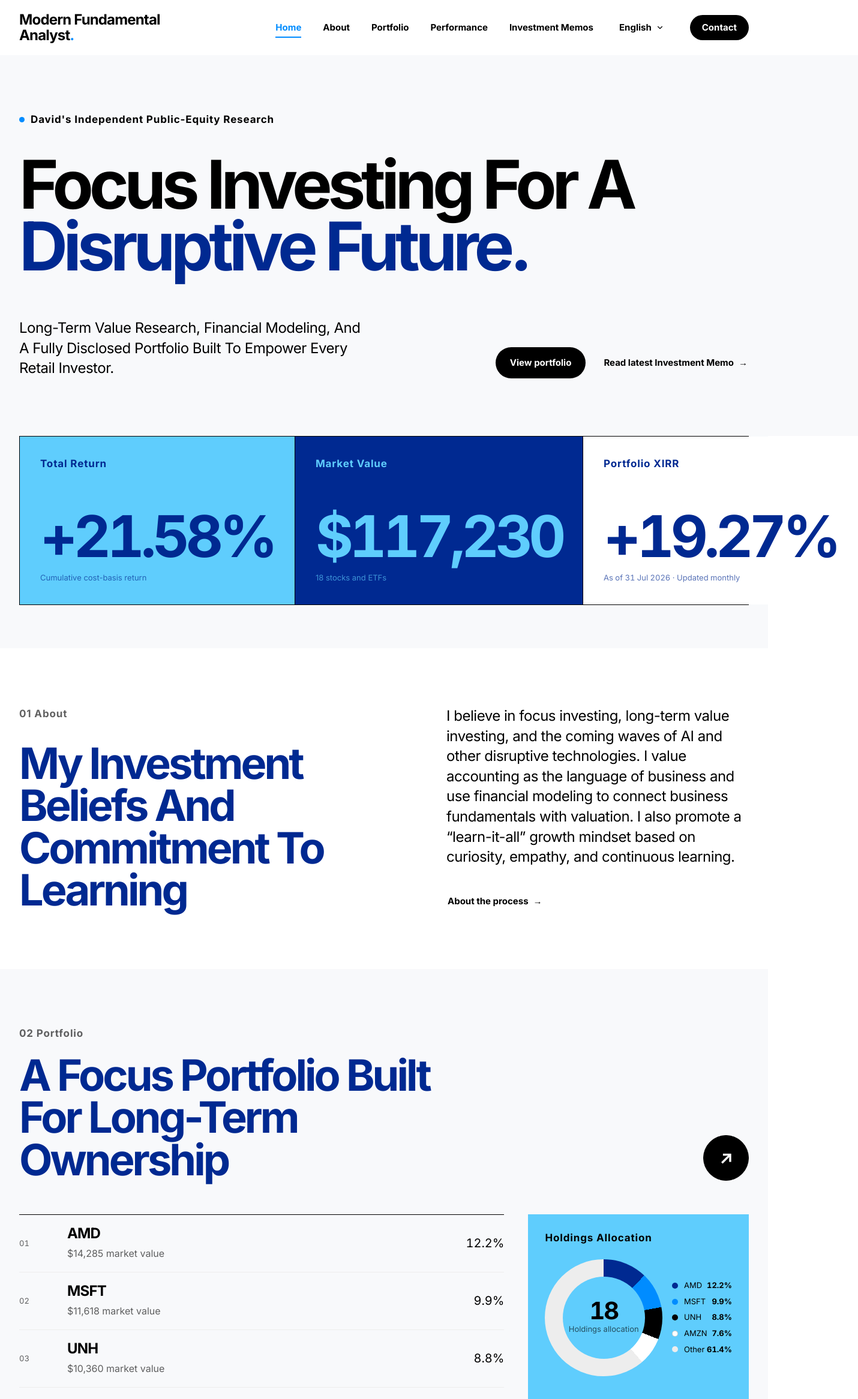
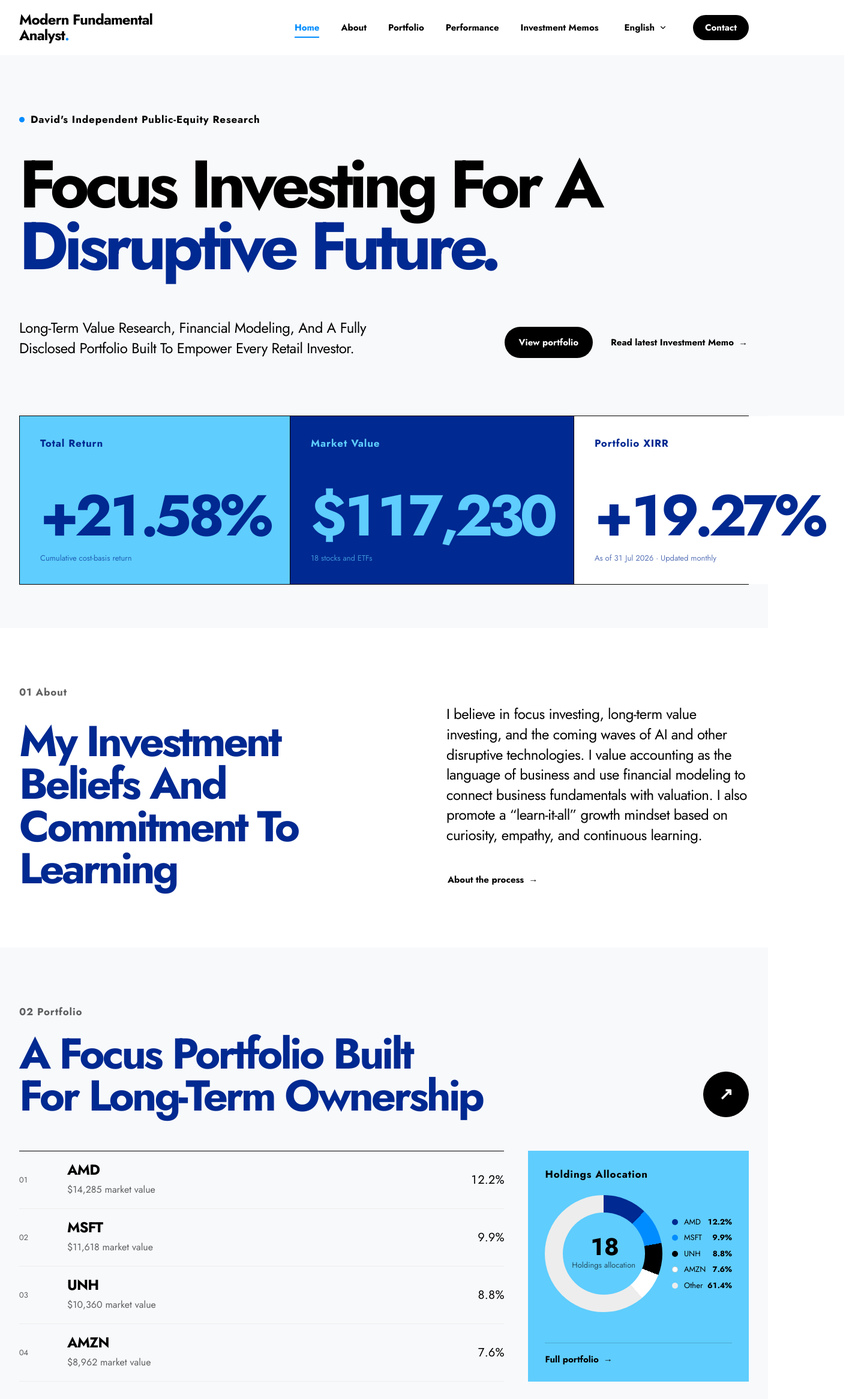
Before and after one commit to Tianyi0510/modern-fundamental-analyst, a Next.js app: page / in a window 1280 px wide. Shown: the top 2333 px of the page at 60% size, 1430 px wide, since content can reach past the window. Built offline with nearby package versions, Linux system fonts and the light colour scheme.

Commit message:
Use Jost for Latin typography

```diff
--- a/app/styles/base.css
+++ b/app/styles/base.css
@@ -53,11 +53,11 @@
 *:focus-visible { outline: 2px solid var(--medium-blue); outline-offset: 4px; }
 html { scroll-behavior: smooth; }
 body {
-  --font-ui: var(--font-inter);
+  --font-ui: var(--font-jost), Arial, Helvetica, sans-serif;
   margin: 0;
   background: var(--background);
   color: var(--foreground);
-  font-family: var(--font-ui), "PingFang TC", "Microsoft JhengHei", Arial, Helvetica, sans-serif;
+  font-family: var(--font-ui);
   -webkit-font-smoothing: antialiased;
 }
 
@@ -78,14 +78,14 @@ body {
 
 .skip-link:focus { transform: translateY(0); }
 
-[lang="zh-Hant-TW"] {
-  --font-ui: var(--font-noto-sans-tc);
-  font-family: var(--font-ui), "PingFang TC", "Microsoft JhengHei", sans-serif;
+[lang="zh-Hant-TW"] body {
+  --font-ui: var(--font-jost), var(--font-noto-sans-tc), "PingFang TC", "Microsoft JhengHei", sans-serif;
+  font-family: var(--font-ui);
 }
 
-[lang="zh-CN"] {
-  --font-ui: var(--font-noto-sans-sc);
-  font-family: var(--font-ui), "PingFang SC", "Microsoft YaHei", sans-serif;
+[lang="zh-CN"] body {
+  --font-ui: var(--font-jost), var(--font-noto-sans-sc), "PingFang SC", "Microsoft YaHei", sans-serif;
+  font-family: var(--font-ui);
 }
 
 a { color: inherit; text-decoration: none; -webkit-tap-highlight-color: transparent; touch-action: manipulation; }
--- a/app/styles/chrome.css
+++ b/app/styles/chrome.css
@@ -22,7 +22,7 @@
 .language-dropdown a:hover { padding-inline: 20px 14px; background: var(--gray); color: var(--deep-blue); }
 .language-dropdown a[aria-current="page"] { background: color-mix(in srgb, var(--bright-blue) 20%, var(--white)); color: var(--deep-blue); }
 .language-dropdown svg { width: 18px; height: 18px; color: var(--medium-blue); }
-.arrow-icon { display: inline-block; font-family: var(--font-inter), Arial, sans-serif; font-style: normal; font-variant-emoji: text; line-height: 1; }
+.arrow-icon { display: inline-block; font-family: var(--font-ui); font-style: normal; font-variant-emoji: text; line-height: 1; }
 .button { min-height: 52px; padding: 0 24px; border-radius: 999px; display: inline-flex; align-items: center; justify-content: center; gap: 20px; cursor: pointer; transition: transform .22s cubic-bezier(.22,1,.36,1), background-color .2s ease, color .2s ease, box-shadow .22s ease; }
 .button:hover { transform: translateY(-2px); box-shadow: 0 10px 24px rgba(0,0,0,.14); }
 .button:active { transform: translateY(0) scale(.98); box-shadow: 0 3px 10px rgba(0,0,0,.1); }
--- a/app/styles/component-typography.css
+++ b/app/styles/component-typography.css
@@ -46,7 +46,7 @@
 }
 
 .holding-row b {
-  font-family: var(--font-inter), var(--font-ui), sans-serif;
+  font-family: var(--font-ui);
   font-size: var(--type-data-row);
   line-height: 1.25;
   font-weight: var(--weight-regular);
@@ -55,7 +55,7 @@
 }
 
 .allocation-ring > span {
-  font-family: var(--font-inter), var(--font-ui), sans-serif;
+  font-family: var(--font-ui);
   font-size: var(--type-data-ring);
   line-height: .9;
   font-weight: var(--weight-bold);
@@ -69,7 +69,7 @@
 }
 
 .portfolio-row:not(.portfolio-total-row) > * {
-  font-family: var(--font-inter), var(--font-ui), sans-serif;
+  font-family: var(--font-ui);
   font-size: var(--type-data-row);
   line-height: 1.25;
   font-weight: var(--weight-regular);
@@ -94,7 +94,7 @@
 .article-meta,
 .bar-value span,
 .holding-row > span {
-  font-family: var(--font-inter), var(--font-ui), sans-serif;
+  font-family: var(--font-ui);
   font-variant-numeric: tabular-nums;
 }
 
--- a/app/styles/pages.css
+++ b/app/styles/pages.css
@@ -40,7 +40,7 @@
 .about-boundaries ol { margin: var(--space-related-content) 0 0; padding: 0; list-style: none; counter-reset: boundary-item; }
 .about-boundaries li { counter-increment: boundary-item; display: grid; grid-template-columns: 42px 1fr; gap: 14px; padding: 18px 0; border-top: 1px solid rgba(0,0,0,.2); }
 .about-boundaries li:last-child { padding-bottom: 0; }
-.about-boundaries li::before { content: "0" counter(boundary-item); color: var(--medium-blue); font-family: var(--font-inter), var(--font-ui), sans-serif; font-size: var(--type-caption); line-height: 1.6; font-weight: var(--weight-bold); font-variant-numeric: tabular-nums; }
+.about-boundaries li::before { content: "0" counter(boundary-item); color: var(--medium-blue); font-family: var(--font-ui); font-size: var(--type-caption); line-height: 1.6; font-weight: var(--weight-bold); font-variant-numeric: tabular-nums; }
 .about-boundaries > article:last-child li::before { color: var(--deep-blue); }
 .about-closing { padding: var(--space-section) 0; display: grid; grid-template-columns: 1fr 1.2fr; gap: 80px; }
 .about-closing > .eyebrow { grid-column: 1 / -1; }
--- a/app/styles/typography.css
+++ b/app/styles/typography.css
@@ -149,7 +149,7 @@
 
 .metric strong,
 .performance-copy > strong {
-  font-family: var(--font-inter), var(--font-ui), sans-serif;
+  font-family: var(--font-ui);
   font-size: var(--type-data-large);
   line-height: .88;
   letter-spacing: -.065em;
@@ -159,7 +159,7 @@
 
 .portfolio-page .portfolio-kpis strong,
 .performance-summary strong {
-  font-family: var(--font-inter), var(--font-ui), sans-serif;
+  font-family: var(--font-ui);
   font-size: var(--type-data-kpi);
   line-height: .9;
   letter-spacing: -.055em;
@@ -169,7 +169,7 @@
 
 .portfolio-row strong,
 .return-row strong {
-  font-family: var(--font-inter), var(--font-ui), sans-serif;
+  font-family: var(--font-ui);
   font-size: var(--type-data-row);
   line-height: 1.25;
   font-weight: var(--weight-regular);
@@ -177,7 +177,7 @@
 }
 
 .portfolio-total-row > * {
-  font-family: var(--font-inter), var(--font-ui), sans-serif;
+  font-family: var(--font-ui);
   font-size: var(--type-data-row-bold);
   line-height: 1.25;
   font-weight: var(--weight-bold);
--- a/components/site-document.tsx
+++ b/components/site-document.tsx
@@ -1,13 +1,13 @@
 import { Analytics } from "@vercel/analytics/next";
 import { SpeedInsights } from "@vercel/speed-insights/next";
-import { inter, notoSansSc, notoSansTc } from "@/lib/fonts";
+import { jost, notoSansSc, notoSansTc } from "@/lib/fonts";
 
 export function SiteDocument({ children, language }: Readonly<{ children: React.ReactNode; language: "en" | "zh-Hant-TW" | "zh-CN" }>) {
   const skipLabel = language === "en" ? "Skip to main content" : language === "zh-Hant-TW" ? "跳至主要內容" : "跳至主要内容";
 
   return (
     <html lang={language} data-scroll-behavior="smooth">
-      <body className={`${inter.variable} ${notoSansTc.variable} ${notoSansSc.variable}`}>
+      <body className={`${jost.variable} ${notoSansTc.variable} ${notoSansSc.variable}`}>
         <a className="skip-link" href="#main-content">{skipLabel}</a>
         {children}
         <Analytics />
--- a/lib/fonts.ts
+++ b/lib/fonts.ts
@@ -1,8 +1,10 @@
-import { Inter, Noto_Sans_SC, Noto_Sans_TC } from "next/font/google";
+import { Jost, Noto_Sans_SC, Noto_Sans_TC } from "next/font/google";
 
-export const inter = Inter({
-  variable: "--font-inter",
+export const jost = Jost({
+  variable: "--font-jost",
   subsets: ["latin"],
+  weight: "variable",
+  display: "swap",
 });
 
 export const notoSansTc = Noto_Sans_TC({
```
Also changed, not shown: 1 other file (tests, documents, lock files or other folders).
